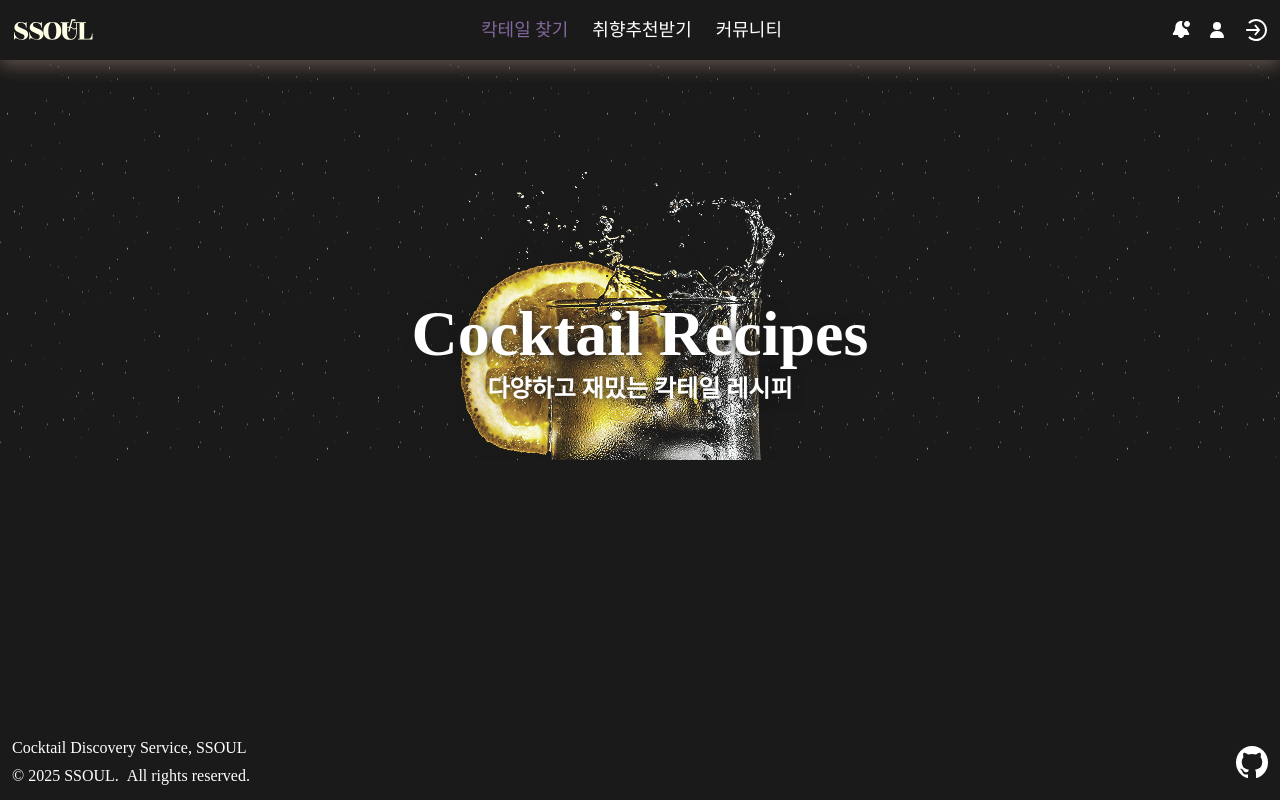
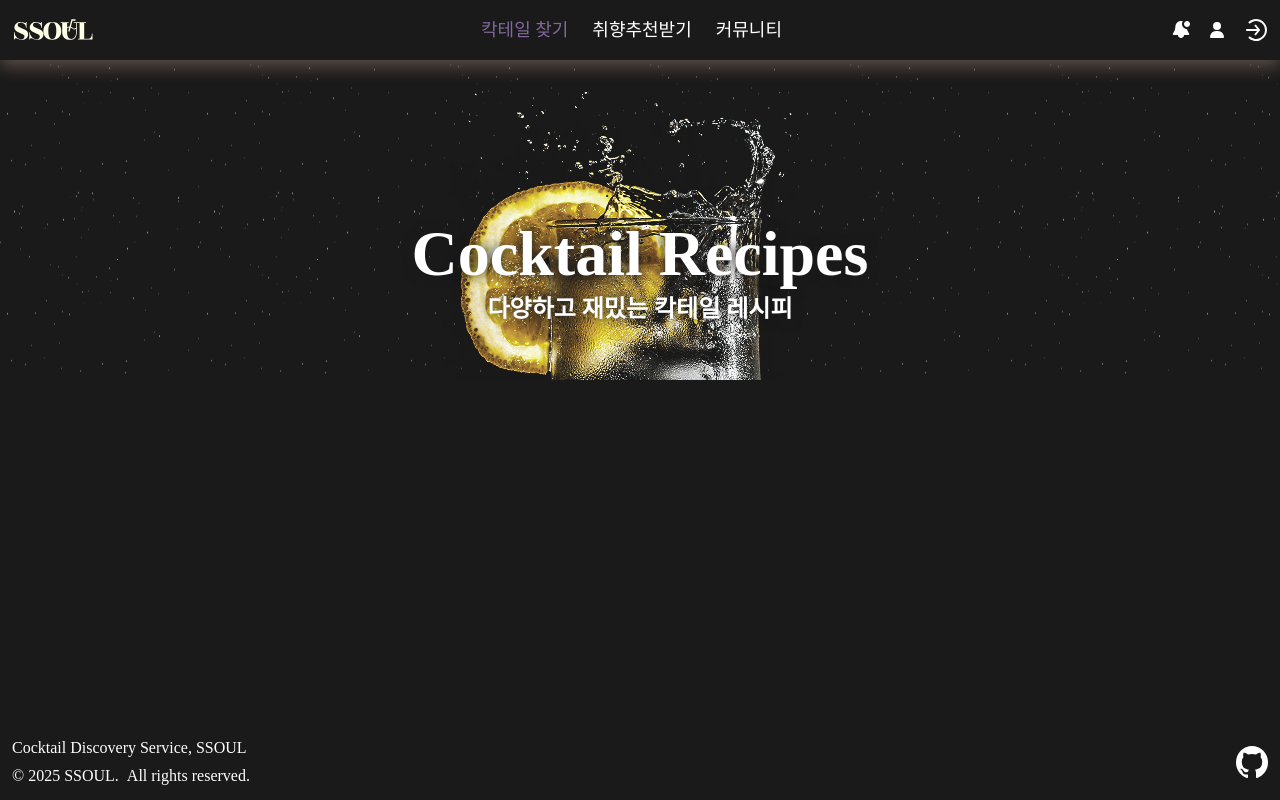
Before and after one commit to prgrms-web-devcourse-final-project/WEB5_6_HaeDokCoding_FE, a Next.js app: page /recipe in a window 1280 px wide. Built offline with nearby package versions, Linux system fonts and the light colour scheme; a web font is replaced by a local one.

Commit message:
[fix] 스크롤 수정

```diff
--- a/src/shared/components/pageHeader/PageHeader.tsx
+++ b/src/shared/components/pageHeader/PageHeader.tsx
@@ -10,7 +10,7 @@ interface Props {
 function PageHeader({ src, title, description }: Props) {
   return (
     <div
-      className="h-40 w-full bg-repeat o-cover relative md:h-70 lg:h-100"
+      className="h-40 w-full bg-repeat o-cover relative md:h-65 lg:h-80"
       style={{
         backgroundImage: `url(${Star.src})`,
       }}
--- a/src/shared/styles/_utilities.css
+++ b/src/shared/styles/_utilities.css
@@ -39,4 +39,19 @@
   .max-w-full {
     @apply max-w-full;
   }
+
+  /* 스크롤 */
+  .scroll-up {
+    transform: translateY(0);
+  }
+  .scroll-down {
+    transform: translateY(-100%);
+  }
+  .no-scrollbar {
+    -ms-overflow-style: none;
+    scrollbar-width: none;
+  }
+  .no-scrollbar::-webkit-scrollbar {
+    display: none;
+  }
 }
--- a/src/shared/styles/global.css
+++ b/src/shared/styles/global.css
@@ -14,16 +14,3 @@
   color: #fff;
   background-color: var(--color-primary);
 }
-
-.scroll-up {
-  transform: translateY(0);
-}
-
-.scroll-down {
-  transform: translateY(-100%);
-}
-
-.no-scrollbar {
-  -ms-overflow-style: none;
-  scrollbar-width: none;
-}
```
